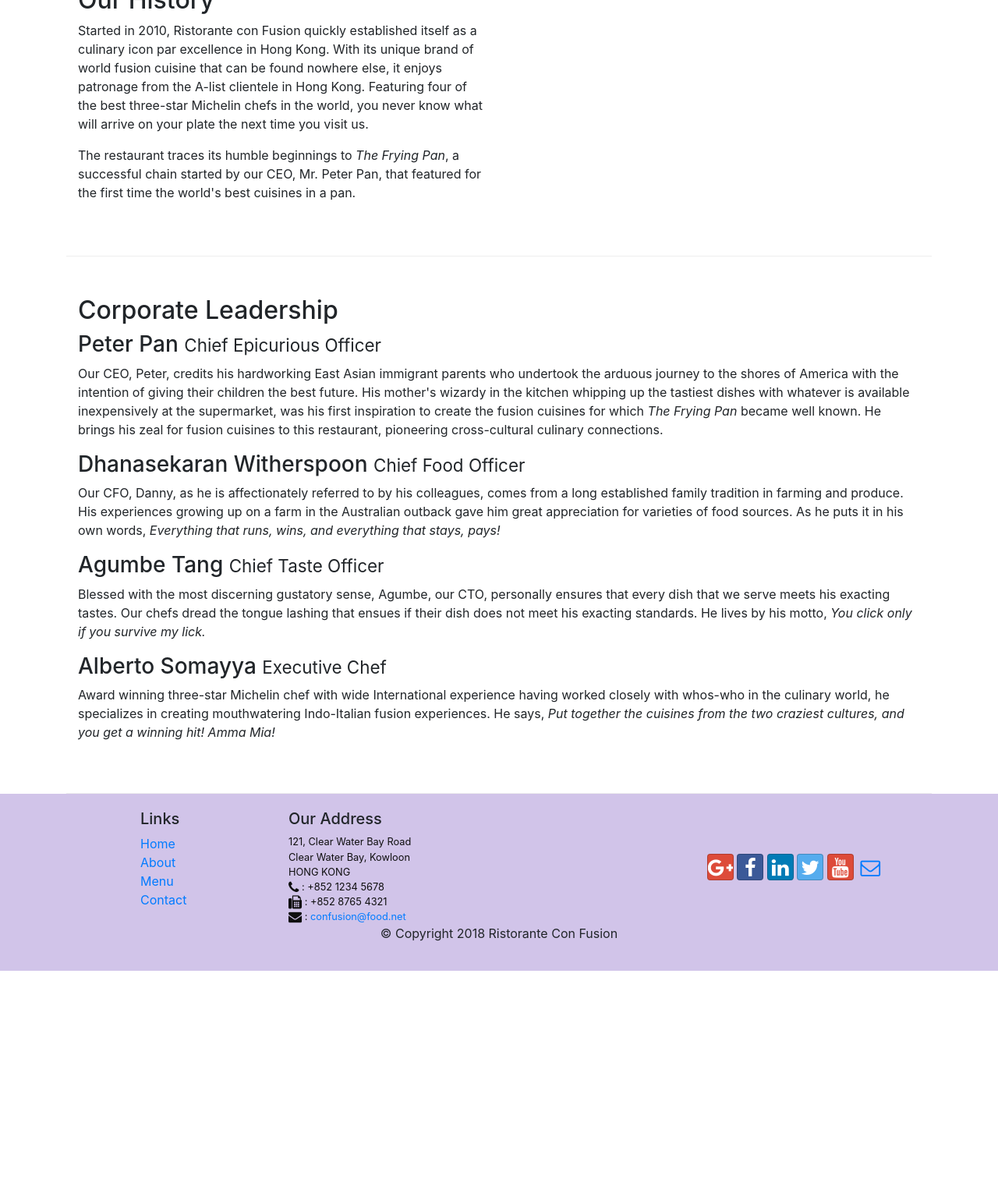
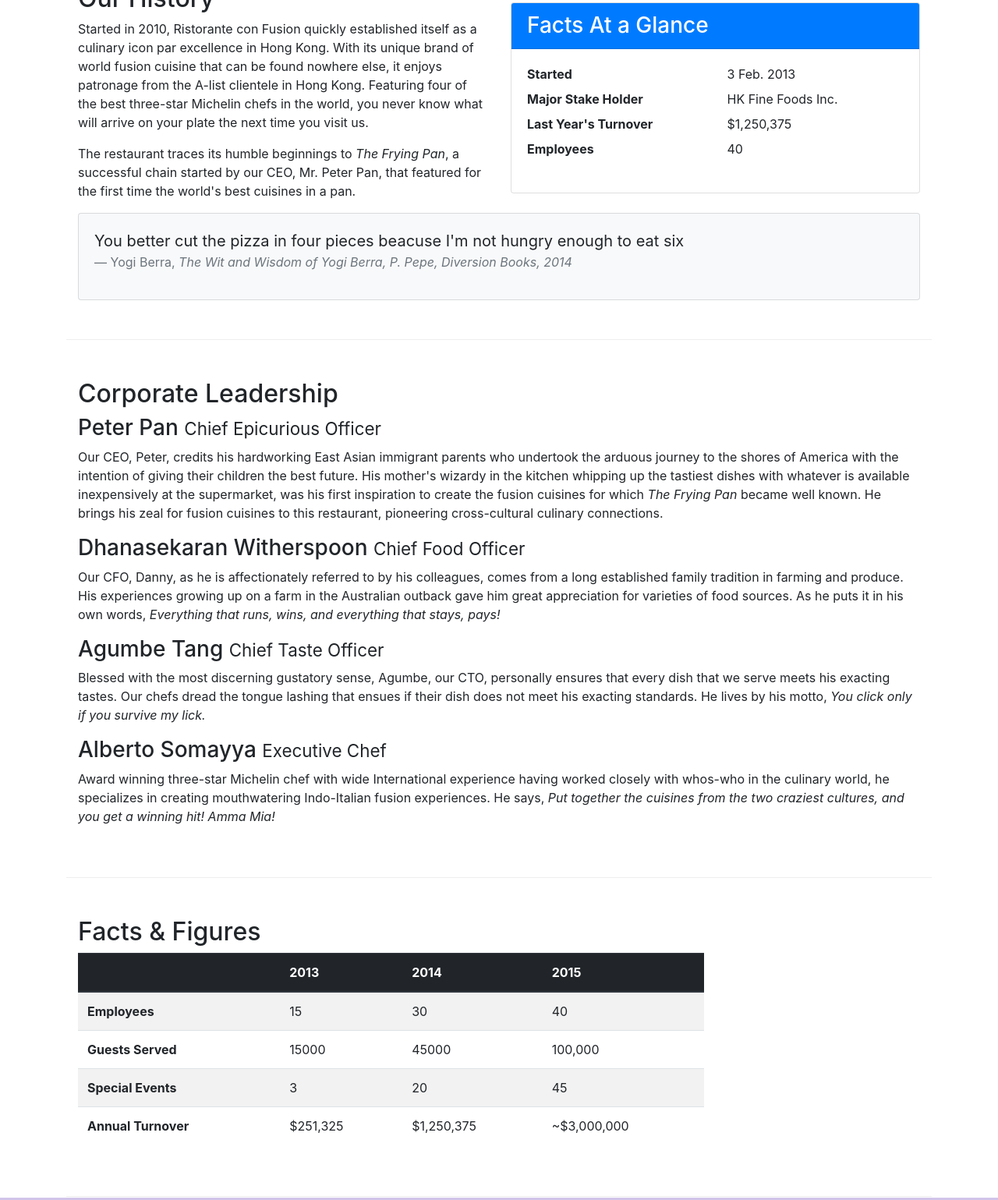
Before and after one commit to johansbg/Bootstrap4, a website: page aboutus.html in a window 1280 px wide. Shown: the part 536-2075 px from the top of the page at 78% size. Before the commit the page ends 1781 px from the top, so only its background shows below. Drawn offline with nearby package versions, Linux system fonts and the light colour scheme.

Commit message:
cards and tables

```diff
--- a/aboutus.html
+++ b/aboutus.html
@@ -66,7 +66,34 @@
                 <p>Started in 2010, Ristorante con Fusion quickly established itself as a culinary icon par excellence in Hong Kong. With its unique brand of world fusion cuisine that can be found nowhere else, it enjoys patronage from the A-list clientele in Hong Kong.  Featuring four of the best three-star Michelin chefs in the world, you never know what will arrive on your plate the next time you visit us.</p>
                 <p>The restaurant traces its humble beginnings to <em>The Frying Pan</em>, a successful chain started by our CEO, Mr. Peter Pan, that featured for the first time the world's best cuisines in a pan.</p>
             </div>
-            <div>
+            <div class="col-12 col-sm-6">
+                <div class="card">
+                    <h3 class="card-header bg-primary text-white">Facts At a Glance</h3>
+                    <div class="card-body">
+                        <dl class="row">
+                            <dt class="col-6">Started</dt>
+                            <dd class="col-6">3 Feb. 2013</dd>
+                            <dt class="col-6">Major Stake Holder</dt>
+                            <dd class="col-6">HK Fine Foods Inc.</dd>
+                            <dt class="col-6">Last Year's Turnover</dt>
+                            <dd class="col-6">$1,250,375</dd>
+                            <dt class="col-6">Employees</dt>
+                            <dd class="col-6">40</dd>
+                        </dl>
+                    </div>
+                </div>
+            </div>
+            <div class="col-12">
+                <div class="card card-body bg-light">
+                    <blockquote class="blockquote">
+                        <p class="mb-0">You better cut the pizza in four pieces
+                            beacuse I'm not hungry enough to eat six
+                        </p>
+                        <footer class="blockquote-footer">Yogi Berra,
+                            <cite title="source Title">The Wit and Wisdom of Yogi Berra, P. Pepe, Diversion Books, 2014</cite>
+                        </footer>
+                    </blockquote>
+                </div>
             </div>
         </div>
 
@@ -84,7 +111,52 @@
                 <p class="d-none d-sm-block">Award winning three-star Michelin chef with wide International experience having worked closely with whos-who in the culinary world, he specializes in creating mouthwatering Indo-Italian fusion experiences. He says, <em>Put together the cuisines from the two craziest cultures, and you get a winning hit! Amma Mia!</em></p>
             </div>
        </div>
+       <div class="row row-content">
+           <div class="col-12 col-sm-9">
+                <h2>Facts &amp; Figures</h2>
+                <div class="table-responsive">
+                <table class="table table-striped">
+                    <thead class="thead-dark">
+                        <tr>
+                            <th>&nbsp;</th>
+                            <th>2013</th>
+                            <th>2014</th>
+                            <th>2015</th>
+                        </tr>
+                    </thead>
+                    <tbody>
+                        <tr>
+                            <th>Employees</th>
+                            <td>15</td>
+                            <td>30</td>
+                            <td>40</td>
+                        </tr>
+                        <tr>
+                            <th>Guests Served</th>
+                            <td>15000</td>
+                            <td>45000</td>
+                            <td>100,000</td>
+                        </tr>
+                        <tr>
+                            <th>Special Events</th>
+                            <td>3</td>
+                            <td>20</td>
+                            <td>45</td>
+                        </tr>
+                        <tr>
+                            <th>Annual Turnover</th>
+                            <td>$251,325</td>
+                            <td>$1,250,375</td>
+                            <td>~$3,000,000</td>
+                        </tr>
+                    </tbody>
+                </table>
+            </div>
+            </div>
+       </div>
+       <div class="col-12 col-sm-3">
 
+       </div>
     </div>
 
     <footer class="footer">
```
